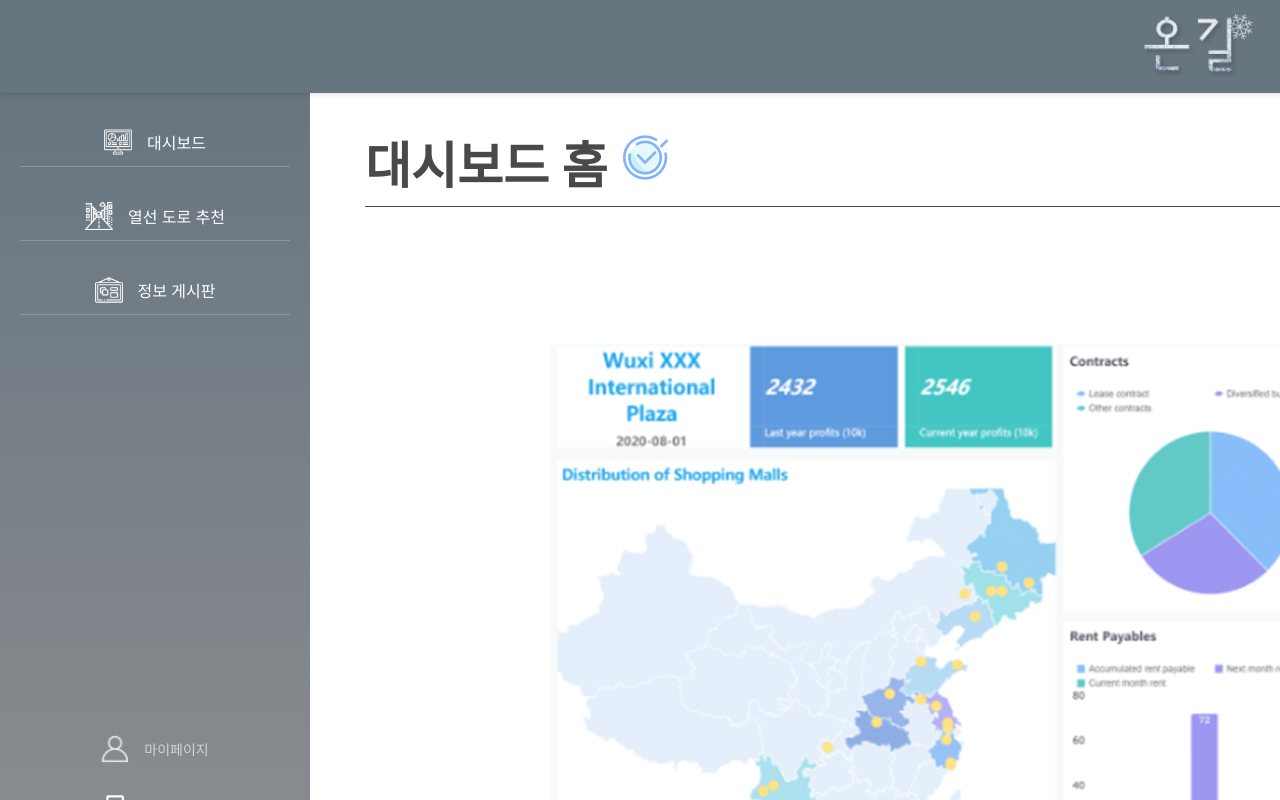
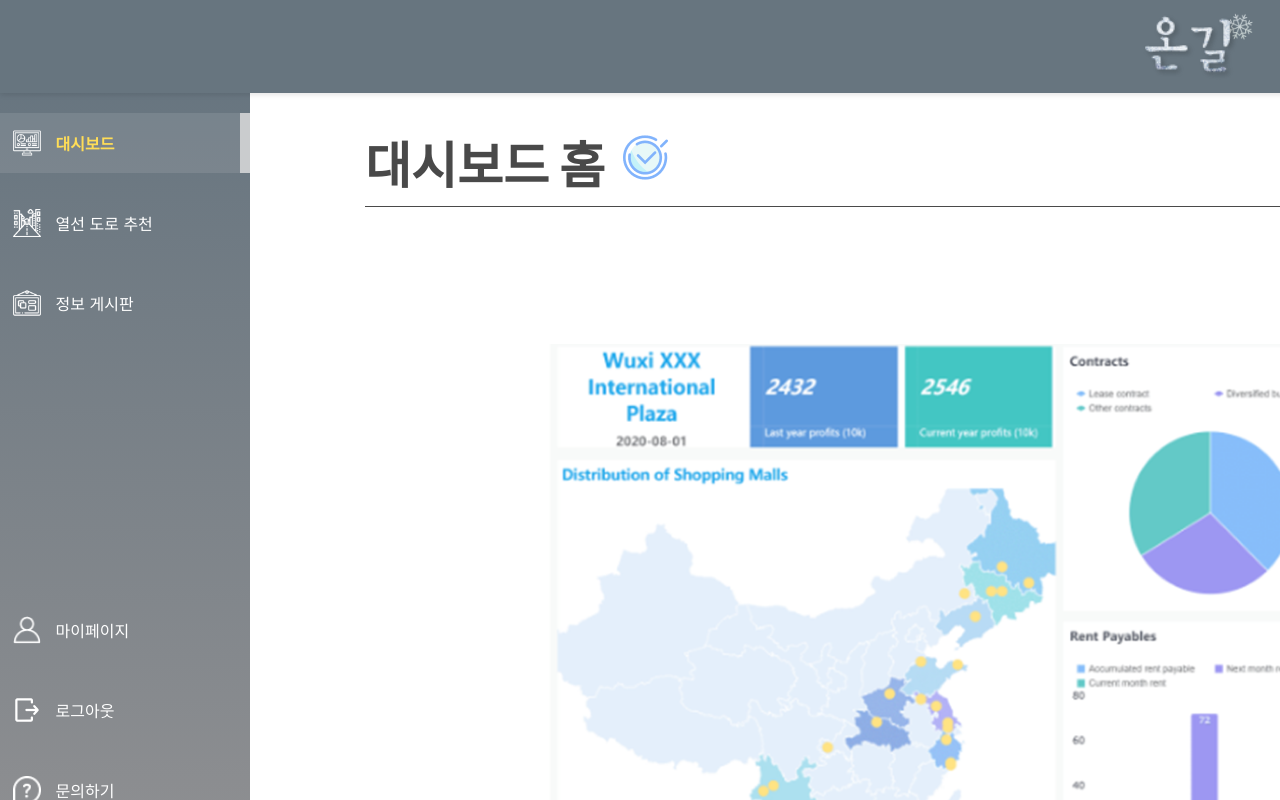
Before and after one commit to ChanHyuckYou/Ongil_Bepo, a React (Vite) app: page /home in a window 1280 px wide. Built offline with nearby package versions, Linux system fonts and the light colour scheme; a web font is replaced by a local one.

Commit message:
상단, 측면 nav 완료

```diff
--- a/src/global.css
+++ b/src/global.css
@@ -1,10 +1,10 @@
+/* 모든 @import 규칙을 파일의 최상단으로 이동 */
 @import url('https://fonts.googleapis.com/css2?family=Stylish:wght@400&display=swap');
-@import url('https://fonts.googleapis.com/css2?family=Inter:wght@500;600&display=swap');
+@import url('https://fonts.googleapis.com/css2?family=Inter:wght@400;600;900&display=swap');
+
+/* 기본 스타일 */
 body {
-  	margin: 0; line-height: normal;
+  margin: 0;
+  line-height: normal;
+  font-family: 'Inter', sans-serif;
 }
-
-@import url('https://fonts.googleapis.com/css2?family=Inter:wght@400;600;900&display=swap');
-body {
-margin: 0; line-height: normal;
-}
--- a/src/nav/SideNavigation.jsx
+++ b/src/nav/SideNavigation.jsx
@@ -1,56 +1,107 @@
+import {useState, useEffect, useRef} from 'react';
 import styles from '../styles/Navigation.module.css';
 
 const SideNavigation = () => {
+  const [selectedIndex, setSelectedIndex] = useState({group: 'top', index: 0});
+  const [itemHeight, setItemHeight] = useState(60); // 기본 높이
+  const [itemMargin, setItemMargin] = useState(20); // 기본 간격
+  const [topStart, setTopStart] = useState(0); // 상단 아이템의 시작 위치
+  const [bottomStart, setBottomStart] = useState(0); // 하단 아이템의 시작 위치
+
+  const topContainerRef = useRef(null);
+  const bottomContainerRef = useRef(null);
+
+  const topItems = [
+    {id: 0, label: '대시보드', icon: '/images/home_img.png'},
+    {id: 1, label: '열선 도로 추천', icon: '/images/road_img.png'},
+    {id: 2, label: '정보 게시판', icon: '/images/board_img.png'},
+  ];
+
+  const bottomItems = [
+    {id: 3, label: '마이페이지', icon: '/images/login_img.png'},
+    {id: 4, label: '로그아웃', icon: '/images/sign-out_img.png'},
+    {id: 5, label: '문의하기', icon: '/images/help_img.png'},
+  ];
+
+  useEffect(() => {
+    // CSS 변수에서 값 가져오기
+    const rootStyle = getComputedStyle(document.documentElement);
+    setItemHeight(parseInt(rootStyle.getPropertyValue('--item-height')) || 60);
+    setItemMargin(parseInt(rootStyle.getPropertyValue('--item-margin')) || 20);
+
+    // topNavContainer의 시작 위치 계산
+    if (topContainerRef.current) {
+      setTopStart(topContainerRef.current.offsetTop);
+    }
+
+    // bottomNavContainer의 시작 위치 계산
+    if (bottomContainerRef.current) {
+      setBottomStart(bottomContainerRef.current.offsetTop);
+    }
+  }, []);
+
+  const calculateTop = () => {
+    const totalItemHeight = itemHeight + itemMargin;
+
+    if (selectedIndex.group === 'top') {
+      return topStart + selectedIndex.index * totalItemHeight;
+    } else {
+      return bottomStart + selectedIndex.index * totalItemHeight;
+    }
+  };
+
   return (
       <div className={styles.leftNavi}>
-        {/* 상단 연결 버튼 */}
-        <div className={`${styles.navItem} ${styles.topNavItem}`}>
-          <img
-              src="/images/home_img.png"
-              alt="대시보드"
-          />
-          <b>대시보드</b>
+        {/* 선택된 아이템 표시 */}
+        <div
+            className={styles.selector1Icon}
+            style={{
+              top: `${calculateTop()}px`,
+            }}
+        />
+        <div
+            className={styles.selector2}
+            style={{
+              top: `${calculateTop()}px`,
+            }}
+        />
+
+        {/* 상단 아이템 */}
+        <div className={styles.menuItems} ref={topContainerRef}>
+          {topItems.map((item, index) => (
+              <div
+                  key={item.id}
+                  className={`${styles.navItem} ${
+                      selectedIndex.group === 'top' && selectedIndex.index
+                      === index
+                          ? styles.active
+                          : ''
+                  }`}
+                  onClick={() => setSelectedIndex({group: 'top', index})}
+              >
+                <img src={item.icon} alt={item.label}/>
+                <b>{item.label}</b>
+              </div>
+          ))}
         </div>
 
-        <div className={`${styles.navItem} ${styles.topNavItem}`}>
-          <img
-              src="/images/road_img.png"
-              alt="열선 도로 추천"
-          />
-          <b>열선 도로 추천</b>
-        </div>
-
-        <div className={`${styles.navItem} ${styles.topNavItem}`}>
-          <img
-              src="/images/board_img.png"
-              alt="정보 게시판"
-          />
-          <b>정보 게시판</b>
-        </div>
-
-        {/* 하단 추가 버튼 */}
-        <div className={`${styles.navItem} ${styles.bottomNavItem}`}>
-          <img
-              src="/images/login_img.png"
-              alt="마이페이지"
-          />
-          <b>마이페이지</b>
-        </div>
-
-        <div className={`${styles.navItem}`}>
-          <img
-              src="/images/sign-out_img.png"
-              alt="로그아웃"
-          />
-          <b>로그아웃</b>
-        </div>
-
-        <div className={`${styles.navItem}`}>
-          <img
-              src="/images/help_img.png"
-              alt="문의하기"
-          />
-          <b>문의하기</b>
+        {/* 하단 아이템 */}
+        <div className={styles.bottomNavContainer} ref={bottomContainerRef}>
+          {bottomItems.map((item, index) => (
+              <div
+                  key={item.id}
+                  className={`${styles.navItem} ${
+                      selectedIndex.group === 'bottom' && selectedIndex.index
+                      === index
+                          ? styles.active
+                          : ''
+                  }`}
+                  onClick={() => setSelectedIndex({group: 'bottom', index})}
+              >
+                <img src={item.icon} alt={item.label}/>
+                <b>{item.label}</b>
+              </div>
+          ))}
         </div>
       </div>
   );
--- a/src/styles/Navigation.module.css
+++ b/src/styles/Navigation.module.css
@@ -1,46 +1,52 @@
-/* 기본 사이드바 스타일 */
+:root {
+  --item-height: 60px; /* 기본 아이템 높이 */
+  --item-margin: 20px; /* 기본 아이템 간격 */
+}
+
 .leftNavi {
   position: fixed;
-  top: 0;
+  top: 93px;
   left: 0;
-  width: 310px;
-  height: 100%;
-  font-size: 20px;
-  color: #fff;
+  width: 250px;
+  height: calc(100% - 93px); /* 전체 높이에서 93px을 뺌 */
   background: linear-gradient(180deg, rgba(66, 83, 96, 0.8), rgba(114, 115, 118, 0.8));
   display: flex;
   flex-direction: column;
   padding: 20px 0;
-  overflow-y: auto;
-  margin-top: 93px;
+  overflow-y: auto; /* 내부 스크롤 가능 */
 }
 
-.navItemTop {
+.menuItems {
   display: flex;
-  justify-content: center;
-  margin: 15px 20px;
+  flex-direction: column;
+  align-items: center;
 }
 
-.navItemTop img {
-  width: 28px;
-  height: 28px;
-  margin-right: 15px;
-  object-fit: contain;
+.bottomNavContainer {
+  margin-top: auto;
+  display: flex;
+  flex-direction: column;
+  align-items: center;
 }
 
-.navItemTop b {
-  font-size: 16px;
-  color: #fff;
-  font-weight: normal;
-}
-
-/* 공통 버튼 스타일 */
 .navItem {
   display: flex;
   align-items: center;
-  justify-content: center;
-  margin: 15px 20px;
+  justify-content: flex-start;
+  width: 90%;
+  height: var(--item-height); /* 반응형 높이 */
   cursor: pointer;
+  padding: 0 15px;
+  margin-bottom: var(--item-margin); /* 반응형 간격 */
+  transition: background-color 0.3s ease;
+}
+
+.navItem:last-child {
+  margin-bottom: 0; /* 마지막 아이템 간격 제거 */
+}
+
+.navItem:hover {
+  background-color: rgba(255, 255, 255, 0.1); /* 호버 시 배경 */
 }
 
 .navItem img {
@@ -56,29 +62,41 @@
   font-weight: normal;
 }
 
-/* 상단 연결 버튼 스타일 */
-.topNavItem {
-  border-bottom: 1px solid rgba(255, 255, 255, 0.2); /* 아래쪽 경계선 */
-  padding-bottom: 10px;
-  margin-bottom: 20px;
+.navItem.active b {
+  font-weight: bold;
+  color: #ffdd57; /* 선택된 텍스트 색상 */
 }
 
-/* 하단 버튼 스타일 */
-.bottomNavItem {
-  margin-top: 400px; /* 아래쪽으로 밀기 */
+/* 선택된 아이템 표시 스타일 */
+.selector1Icon {
+  position: absolute;
+  left: 0;
+  width: 100%;
+  height: var(--item-height); /* 반응형 높이 */
+  background-color: rgba(255, 255, 255, 0.1); /* 선택 영역의 배경 */
+  z-index: -1;
+  transition: top 0.3s ease; /* 이동 애니메이션 */
+
 }
 
-.bottomNavItem img {
-  opacity: 0.8; /* 약간 흐리게 */
-}
+.selector2 {
+  position: absolute;
+  left: 240px; /* 오른쪽 끝에 배치 */
+  width: 10px;
+  height: var(--item-height); /* 반응형 높이 */
+  background-color: rgba(221, 221, 221, 0.81);
+  z-index: 1;
+  transition: top 0.3s ease; /* 이동 애니메이션 */
 
-.bottomNavItem b {
-  font-size: 14px; /* 텍스트 크기 줄이기 */
-  color: #d3d3d3; /* 흐린 색상 */
 }
 
 /* 반응형 스타일 */
 @media (max-width: 768px) {
+  :root {
+    --item-height: 50px;
+    --item-margin: 15px;
+  }
+
   .leftNavi {
     width: 240px;
   }
@@ -91,13 +109,14 @@
   .navItem b {
     font-size: 14px;
   }
-
-  .bottomNavItem b {
-    font-size: 12px;
-  }
 }
 
 @media (max-width: 480px) {
+  :root {
+    --item-height: 40px;
+    --item-margin: 10px;
+  }
+
   .leftNavi {
     width: 200px;
   }
@@ -110,11 +129,8 @@
   .navItem b {
     font-size: 12px;
   }
+}
 
-  .bottomNavItem b {
-    font-size: 10px;
-  }
-}
 
 /* Top Navigation Styles */
 .topNavi {
```
Also changed, not shown: public/images/logo_txt.png.
